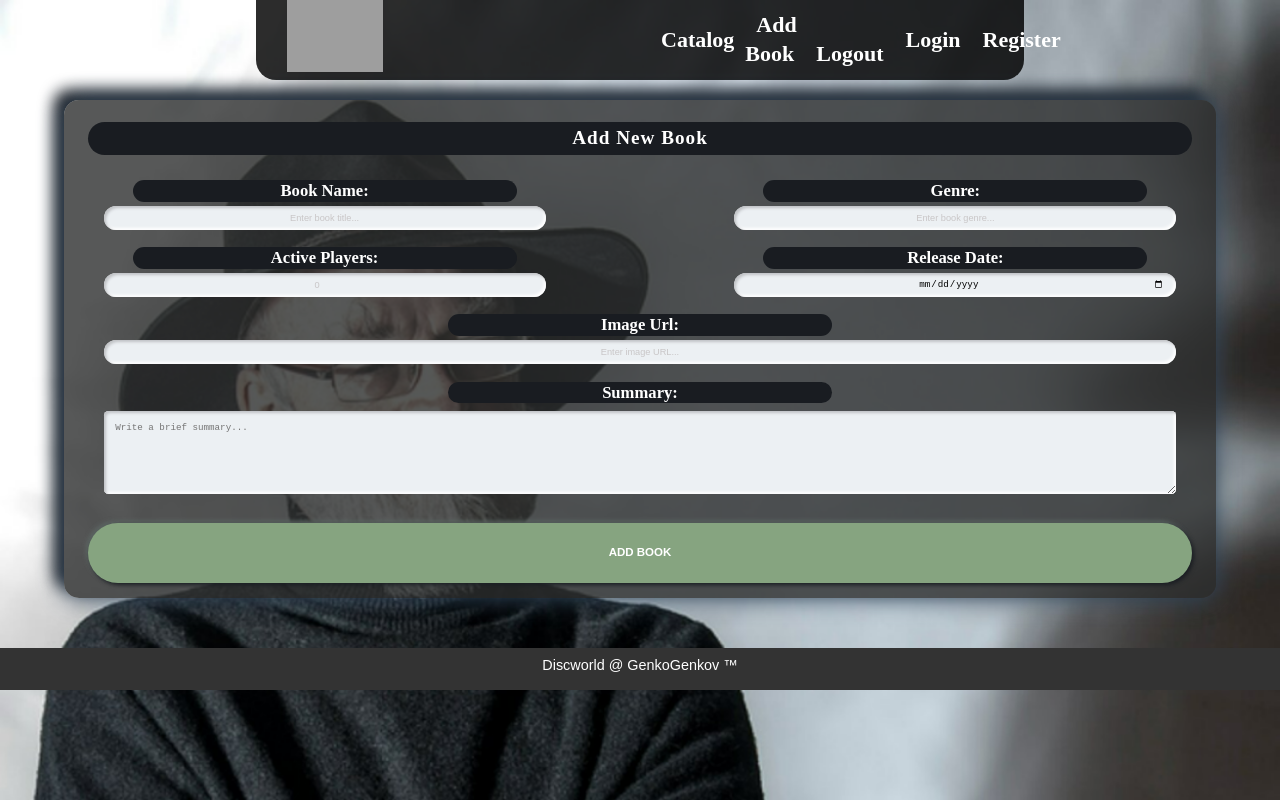
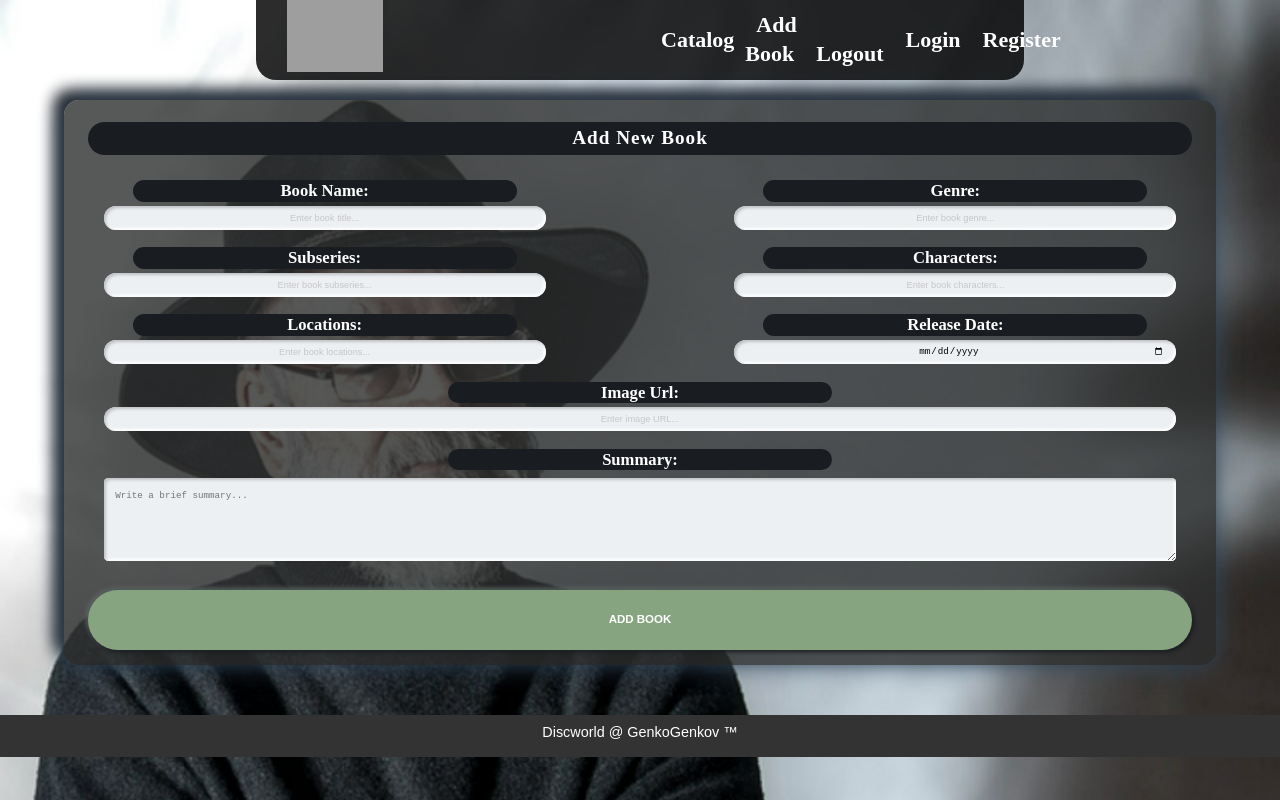
Before and after one commit to GenkoGenkov/terry-pratchett-s-discworld, a React (Vite) app in the folder client/: page /books/create in a window 1280 px wide. Built offline with nearby package versions, Linux system fonts and the light colour scheme; grey boxes are pictures that could not be loaded.

Commit message:
Adding some properties in Details.jsx and BookCreate.jsx

```diff
--- a/client/src/components/book-create/BookCreate.jsx
+++ b/client/src/components/book-create/BookCreate.jsx
@@ -10,7 +10,6 @@ export default function BookCreate() {
 
         const data = Object.fromEntries(formData);
 
-        data.players = Number(data.players);
         data._createdOn = Date.now();
 
         const response = await fetch('http://localhost:3030/jsonstore/books', {
@@ -43,8 +42,18 @@ export default function BookCreate() {
                     </div>
 
                     <div className="form-group-half">
-                        <label htmlFor="activePlayers">Active Players:</label>
-                        <input type="number" id="activePlayers" name="players" min="0" placeholder="0" />
+                        <label htmlFor="subseries">Subseries:</label>
+                        <input type="text" id="subseries" name="subseries" placeholder="Enter book subseries..." />
+                    </div>
+
+                    <div className="form-group-half">
+                        <label htmlFor="characters">Characters:</label>
+                        <input type="text" id="characters" name="characters" placeholder="Enter book characters..." />
+                    </div>
+
+                    <div className="form-group-half">
+                        <label htmlFor="locations">Locations:</label>
+                        <input type="text" id="locations" name="locations" placeholder="Enter book locations..." />
                     </div>
 
                     <div className="form-group-half">
--- a/client/src/components/details/Details.jsx
+++ b/client/src/components/details/Details.jsx
@@ -52,8 +52,18 @@ export default function Details() {
                         </p>
 
                         <p className="data-row">
-                            <span className="label">Active Players:</span>
-                            <span className="value">{book.players}</span>
+                            <span className="label">Subseries:</span>
+                            <span className="value">{book.subseries}</span>
+                        </p>
+
+                        <p className="data-row">
+                            <span className="label">Characters:</span>
+                            <span className="value">{book.characters}</span>
+                        </p>
+
+                        <p className="data-row">
+                            <span className="label">Locations:</span>
+                            <span className="value">{book.locations}</span>
                         </p>
 
                         <p className="data-row">
```
